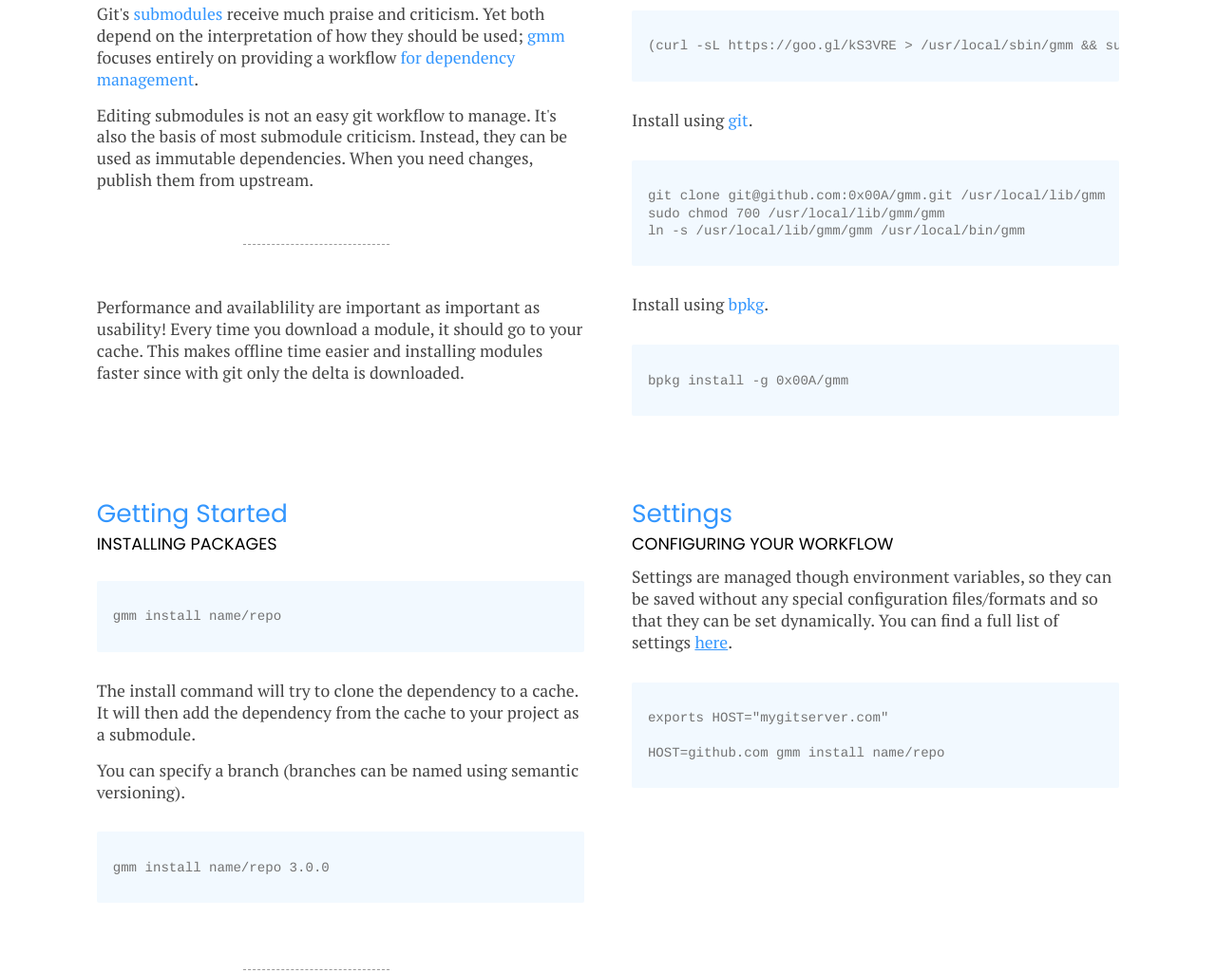
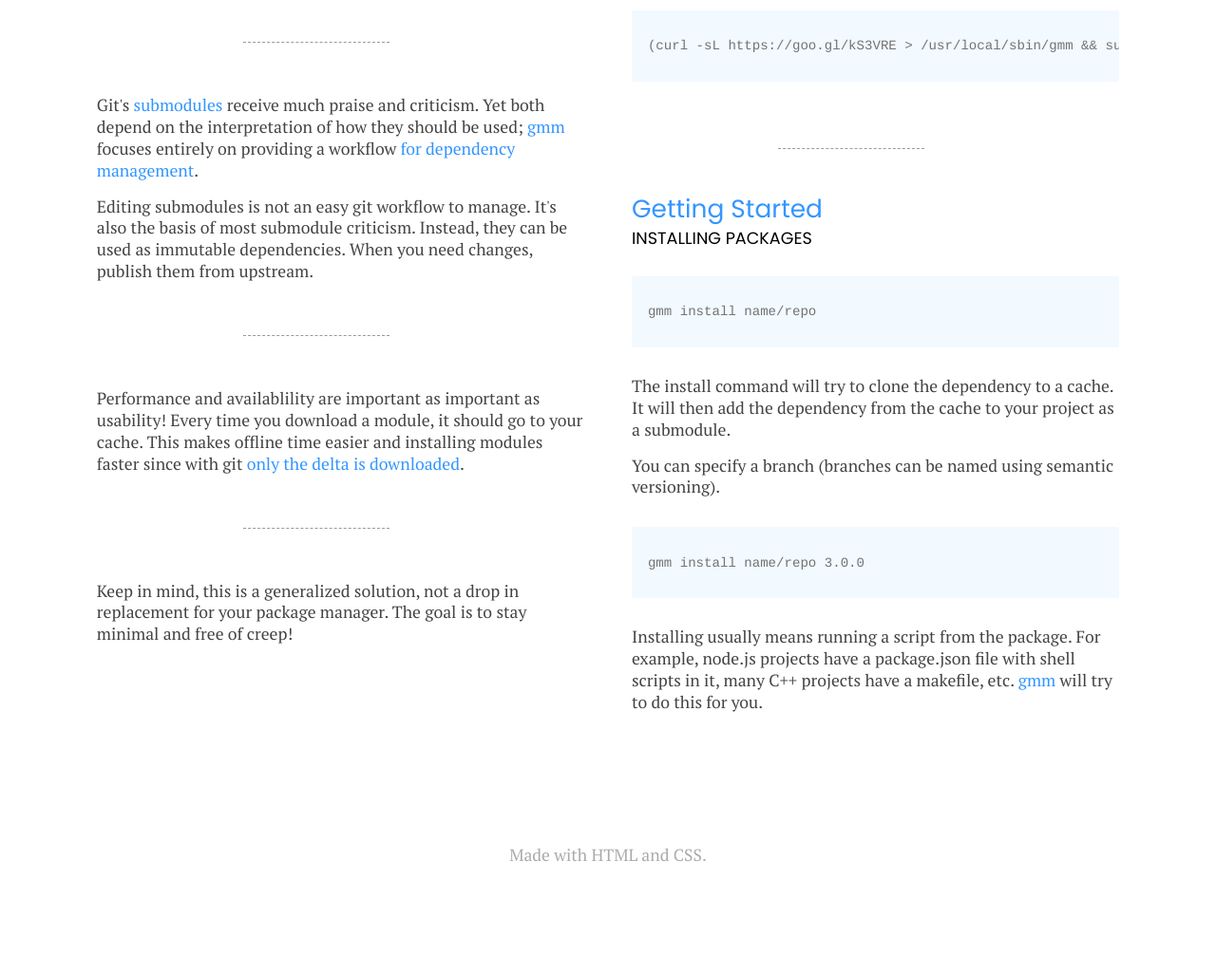
Before and after one commit to heapwolf/gmm, a plain HTML site: page index.html in a window 1280 px wide. Shown: the part 785-1810 px from the top of the page at 95% size. After the commit the page ends 1777 px from the top, so only its background shows below. Drawn offline with Linux system fonts and the light colour scheme.

Commit message:
update content

```diff
--- a/index.html
+++ b/index.html
@@ -206,6 +206,7 @@
           and reduced performance. Git was designed to solve this problem,
           but it does so at a very low level.
 
+        <hr>
         <p>
           Git's <span class="highlight">submodules</span> receive much praise and
           criticism. Yet both depend on the interpretation of how they should be used;
@@ -221,8 +222,14 @@
         <p>
           Performance and availablility are important as important as usability! Every
           time you download a module, it should go to your cache. This makes offline
-          time easier and installing modules faster since with git only the delta is
-          downloaded.
+          time easier and installing modules faster since with git <span class="highlight">
+          only the delta is downloaded</span>.
+
+        <hr>
+        <p>
+          Keep in mind, this is a generalized solution, not a drop in replacement
+          for your package manager. The goal is to stay minimal and free of creep!
+
       </div>
 
       <div class="right">
@@ -238,21 +245,8 @@
   (curl -sL https://goo.gl/kS3VRE > /usr/local/sbin/gmm && sudo chmod 700 gmm)
         </code></pre>
 
-        <p>Install using <b class="highlight">git</b>.</p>
-        <pre><code>
-  git clone git@github.com:0x00A/gmm.git /usr/local/lib/gmm
-  sudo chmod 700 /usr/local/lib/gmm/gmm
-  ln -s /usr/local/lib/gmm/gmm /usr/local/bin/gmm
-        </code></pre>
 
-        <p>Install using <b class="highlight">bpkg</b>.</p>
-        <pre><code>
-  bpkg install -g 0x00A/gmm
-        </code></pre>
-      </div>
-
-      <div class="left">
-
+        <hr>
         <h2>Getting Started</h2>
         <h4>Installing Packages</h4>
         <pre><code>
@@ -268,32 +262,14 @@
   gmm install name/repo 3.0.0
         </pre></code>
 
-        <hr>
         <p>
           Installing usually means running a script from the package. For example,
           node.js projects have a package.json file with shell scripts in it, many C++
           projects have a makefile, etc. <span class="highlight">gmm</span> will try
           to do this for you.
-        <p>
-          Keep in mind, this is a generalized solution, not a drop in replacement
-          for your package manager. The goal is to stay minimal and free of creep!
 
       </div>
-      <div class="right">
-        <h2>Settings</h2>
-        <h4>Configuring your workflow</h4>
-        <p>
-          Settings are managed though environment variables, so they can be saved without
-          any special configuration files/formats and so that they can be set dynamically.
-          You can find a full list of settings
-          <a href="https://github.com/0x00A/gmm#settings">here</a>.
-        </p>
-        <pre><code>
-  exports HOST="mygitserver.com"
 
-  HOST=github.com gmm install name/repo
-        </pre></code>
-      </div>
     </section>
 
     <footer>
```
